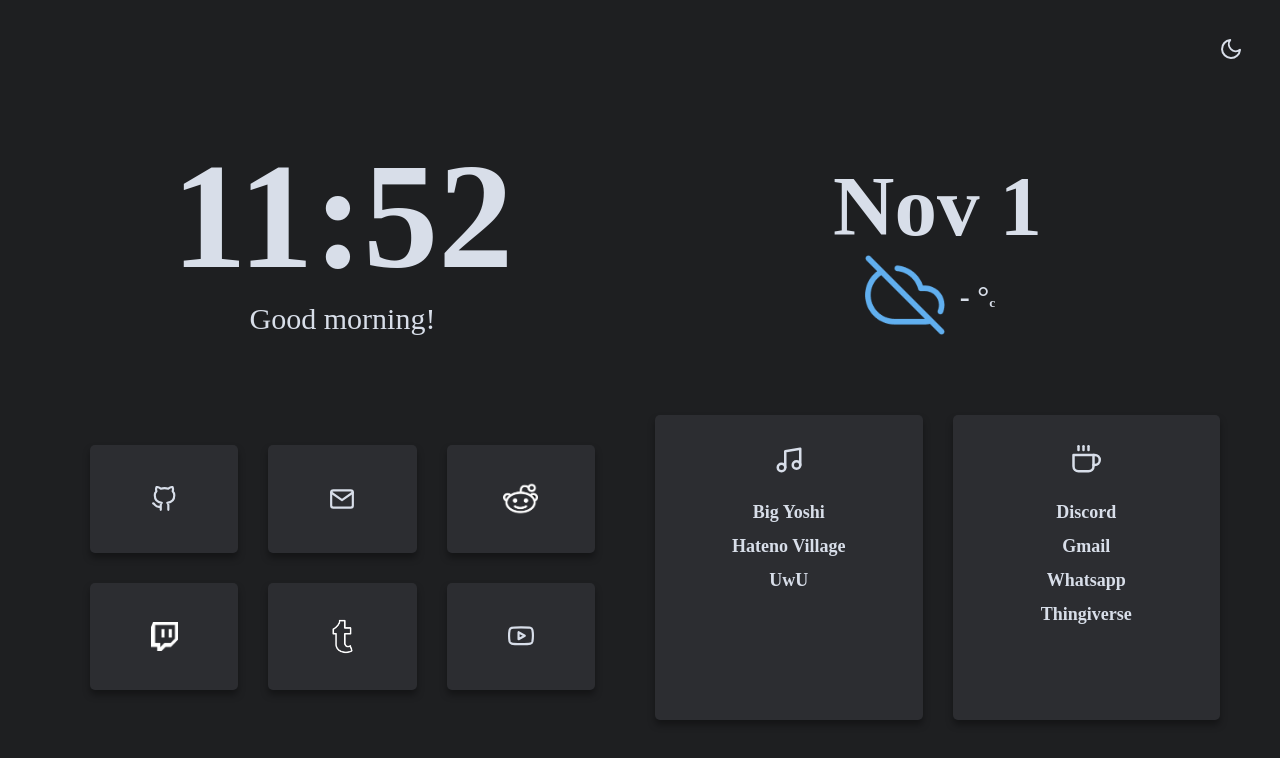
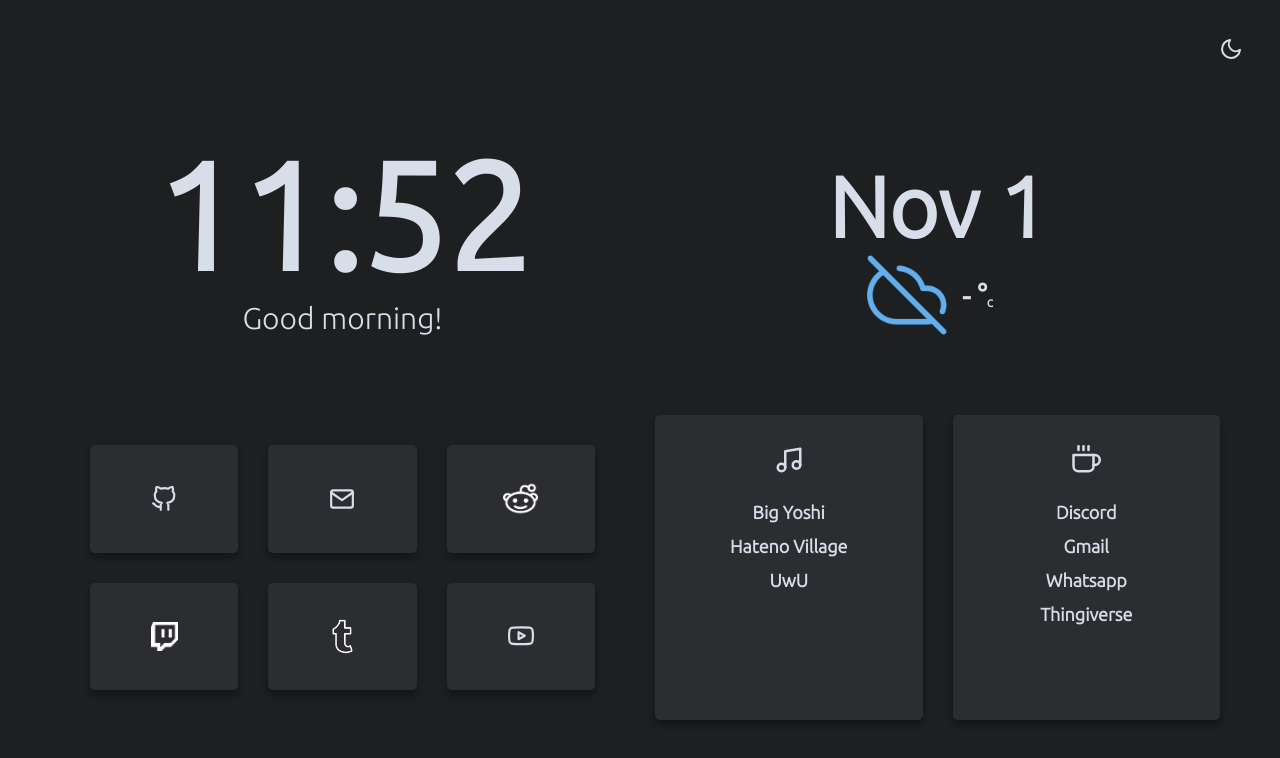
Before and after one commit to Beedit/Bento, a website: page index.html in a window 1280 px wide. Drawn offline with nearby package versions, Linux system fonts and the light colour scheme.

Commit message:
ubuntu fonts

```diff
--- a/css/style.css
+++ b/css/style.css
@@ -1,4 +1,4 @@
-@import url('https://fonts.googleapis.com/css2?family=Open+Sans:wght@300;400;700&display=swap');
+@import url('https://fonts.googleapis.com/css2?family=Ubuntu:wght@300&display=swap');
 :root {
     /* Fonts  */
     --fsg: 150px;
```
Also changed, not shown: index.html (line endings or trailing spaces).
